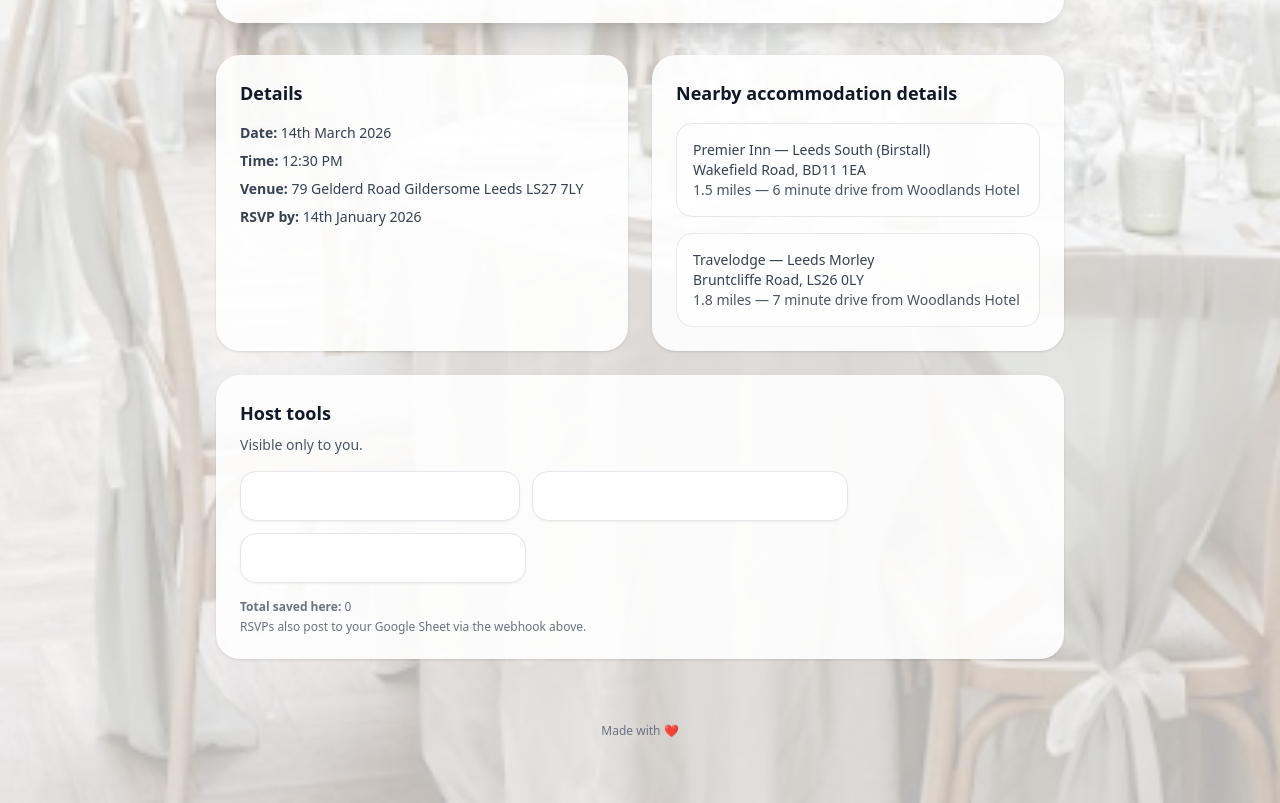
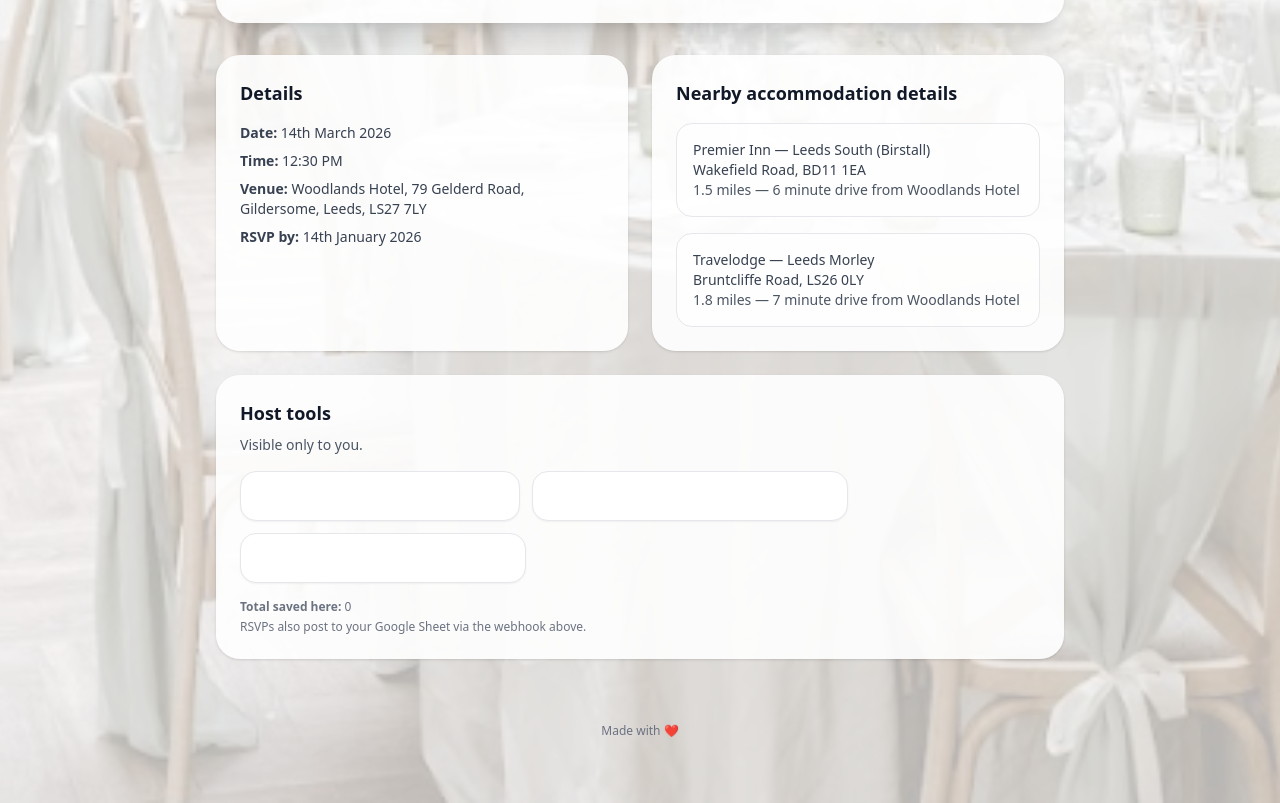
Before and after one commit to novamontie/wedding-rsvp, a React (Create React App) app: page / in a window 1280 px wide. Shown: the part 1465-2268 px from the top of the page. Built offline with nearby package versions, Linux system fonts and the light colour scheme.

Commit message:
Update App.js

```diff
--- a/src/App.js
+++ b/src/App.js
@@ -202,7 +202,7 @@ export default function WeddingRSVP() {
     coupleNames: "Demi & Liam",
     date: "14th March 2026",
     time: "12:30 PM",
-    venue: "79 Gelderd Road Gildersome Leeds LS27 7LY",
+    venue: " Woodlands Hotel, 79 Gelderd Road, Gildersome, Leeds, LS27 7LY",
     rsvpBy: "14th January 2026",
   };
 
```
